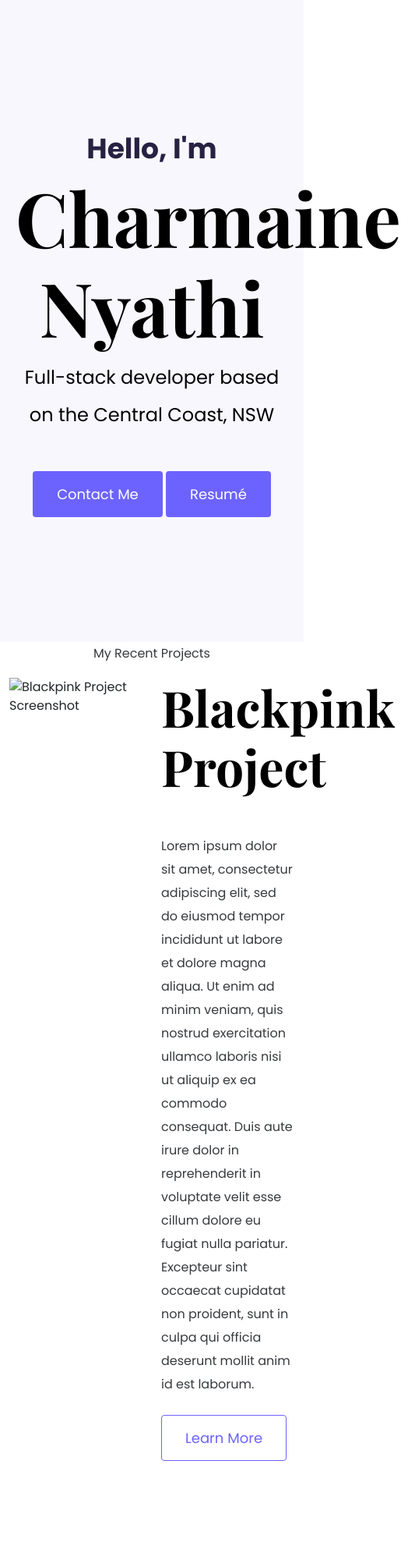
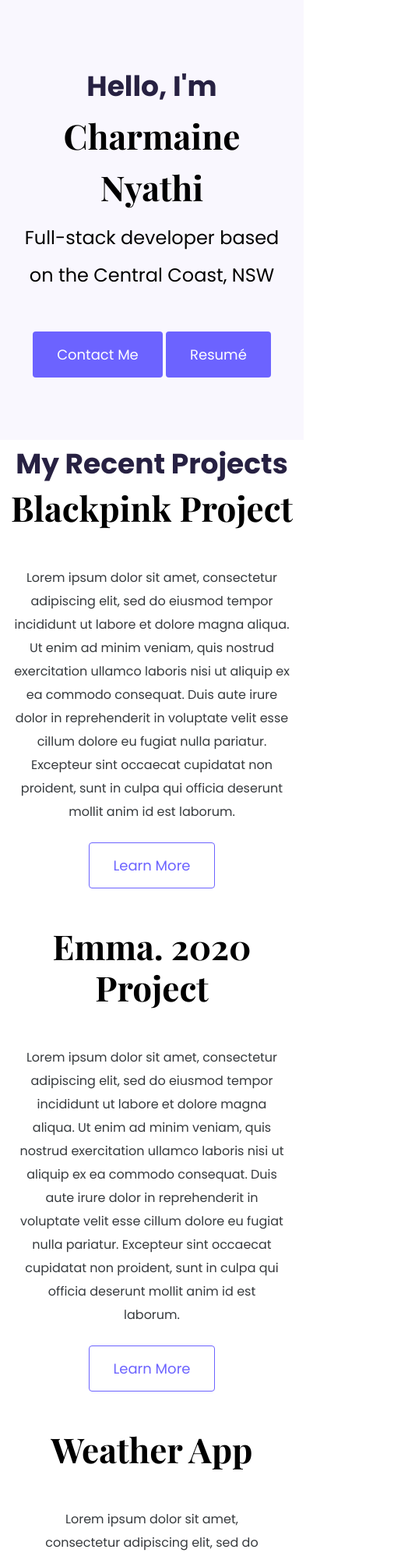
Before and after one commit to ctndeveloperstudent/portfolio-may, a plain HTML site: page src/index.html in a window 390 px wide. Shown: the top 2000 px of the page at 78% size, 515 px wide, since content can reach past the window. Before the commit the page ends 1873 px from the top, so only its background shows below. Drawn offline with nearby package versions, Linux system fonts and the light colour scheme; a web font is replaced by a local one.

Commit message:
section 2

```diff
--- a/src/index.html
+++ b/src/index.html
@@ -28,14 +28,15 @@
             <a href="#" class="btn btn-branding">Resumé</a>
         </div>
     </div>
+    <p class="text-center" m-5>My Recent Projects</p>
+
     <div class="container">
-        <p class="text-center" m-5>My Recent Projects</p>
-        <div class="row">
-            <div class="col-6">
-                <img src="docs/blackpink_homepage_fullsize.png" class="img-fluid" alt="Blackpink Project Screenshot">
+        <div class="row mb-5">
+            <div class="col d-none d-lg-block">
+                <img src="\docs\blackpink_homepage_fullsize.png" class="img-fluid" alt="Blackpink Discography Screenshot">
             </div>
-            <div class="col-6">
-
+            <div class="col">
+                <div class="project-description">
                     <h2 class="mb-5">
                         Blackpink Project
                     </h2>
@@ -46,7 +47,64 @@
                         aute irure dolor in reprehenderit in voluptate velit esse cillum dolore eu fugiat nulla pariatur. Excepteur sint
                         occaecat cupidatat non proident, sunt in culpa qui officia deserunt mollit anim id est laborum.
                     </p>
-                <a href="" class="btn btn-branding-outline">Learn More</a>
+                    <a href="" class="btn btn-branding-outline">
+                        Learn More
+                    </a>
+                </div>
+            </div>
+        </div>
+
+    <div class="container">
+        <div class="row mb-5">
+            <div class="col">
+                <div class="project-description">
+                    <h2 class="mb-5">
+                        Emma. 2020 Project
+                    </h2>
+                    <p class="mb-4">
+                        Lorem ipsum dolor sit amet, consectetur adipiscing elit, sed do eiusmod tempor incididunt ut labore
+                        et dolore magna
+                        aliqua. Ut enim ad minim veniam, quis nostrud exercitation ullamco laboris nisi ut aliquip ex ea
+                        commodo consequat.
+                        Duis
+                        aute irure dolor in reprehenderit in voluptate velit esse cillum dolore eu fugiat nulla pariatur.
+                        Excepteur sint
+                        occaecat cupidatat non proident, sunt in culpa qui officia deserunt mollit anim id est laborum.
+                    </p>
+                    <a href="" class="btn btn-branding-outline">
+                        Learn More
+                    </a>
+                </div>
+            </div>
+            <div class="col d-none d-lg-block">
+                <img src="\docs\emma_light_fullsize.png" class="img-fluid" alt="Blackpink Discography Screenshot">
+            </div>
+        </div>
+
+        <div class="container">
+            <div class="row mb-5">
+                <div class="col d-none d-lg-block">
+                    <img src="\docs\weather_app_screenshot.png" class="img-fluid" alt="Blackpink Discography Screenshot">
+                </div>
+                <div class="col">
+                    <div class="project-description">
+                        <h2 class="mb-5">
+                            Weather App
+                        </h2>
+                        <p class="mb-4">
+                            Lorem ipsum dolor sit amet, consectetur adipiscing elit, sed do eiusmod tempor incididunt ut labore
+                            et dolore magna
+                            aliqua. Ut enim ad minim veniam, quis nostrud exercitation ullamco laboris nisi ut aliquip ex ea
+                            commodo consequat.
+                            Duis
+                            aute irure dolor in reprehenderit in voluptate velit esse cillum dolore eu fugiat nulla pariatur.
+                            Excepteur sint
+                            occaecat cupidatat non proident, sunt in culpa qui officia deserunt mollit anim id est laborum.
+                        </p>
+                        <a href="" class="btn btn-branding-outline">
+                            Learn More
+                        </a>
+                    </div>
                 </div>
             </div>
 
--- a/src/styles/style.css
+++ b/src/styles/style.css
@@ -20,6 +20,7 @@ h1, h2, h3, h4, h5, h6{
 
 h1{
     font-size: 96px;
+    line-height: 1.5;
 }
 
 h2{
@@ -38,7 +39,7 @@ p{
     padding:160px 20px;
 }
 
-.hero p{
+.hero p, .text-center{
     font-size: 36px;
     font-weight: bold;
     margin: 0;
@@ -74,3 +75,31 @@ p{
     opacity: 90%;
     line-height: 30px;
 }
+
+.project-description{
+    padding:100px 60px
+}
+
+.col img{
+    padding: 75px 0px;
+}
+
+@media (max-width: 900px) {
+    h1{
+        font-size: 44px;
+        line-height: 1.5;
+    }
+
+    h2{
+        font-size: 44px;
+    }
+
+    .hero {
+        padding: 80px 20px;
+    }
+
+    .project-description {
+        padding: 0;
+        text-align: center;
+    }
+}
```
Lines whose indentation alone changed are shown as unchanged.
